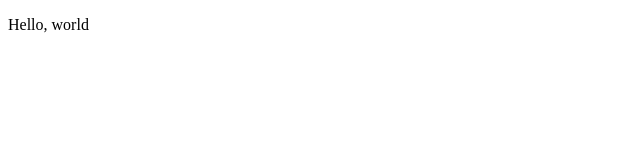
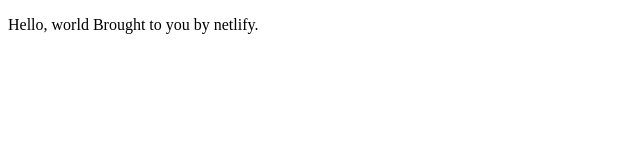
Before and after one commit to brianvogelsang/DnD, a plain HTML site: page index.html in a window 1280 px wide. Shown: the whole page, without its empty margins (0-640 px from the left). Drawn offline with Linux system fonts and the light colour scheme.

Commit message:
Update index.html

```diff
--- a/index.html
+++ b/index.html
@@ -1,4 +1,4 @@
 <!doctype html>
 <head>
-<p>Hello, world </p>
+  <p>Hello, world </n> Brought to you by netlify.</p>
 </head>
```
